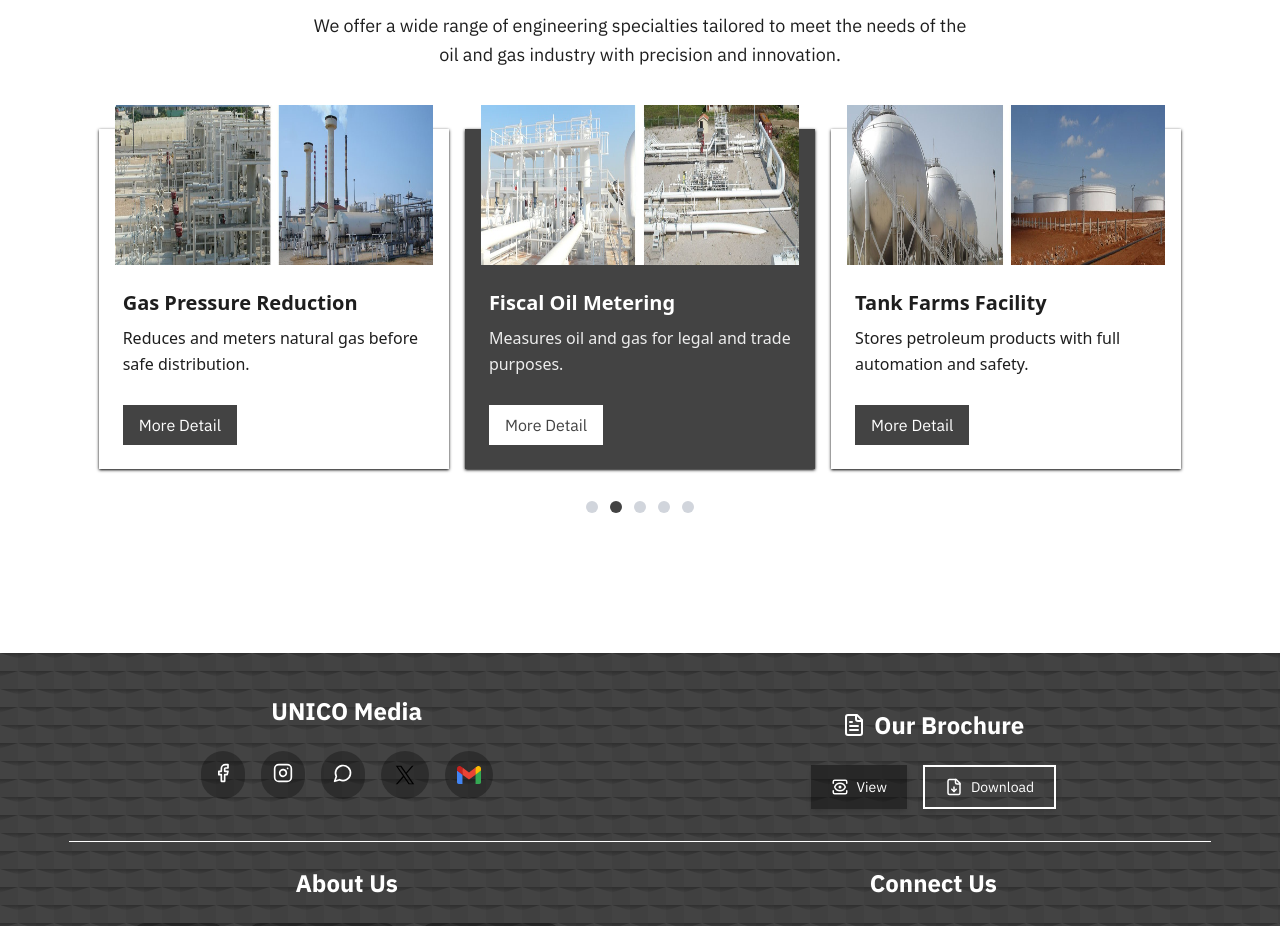
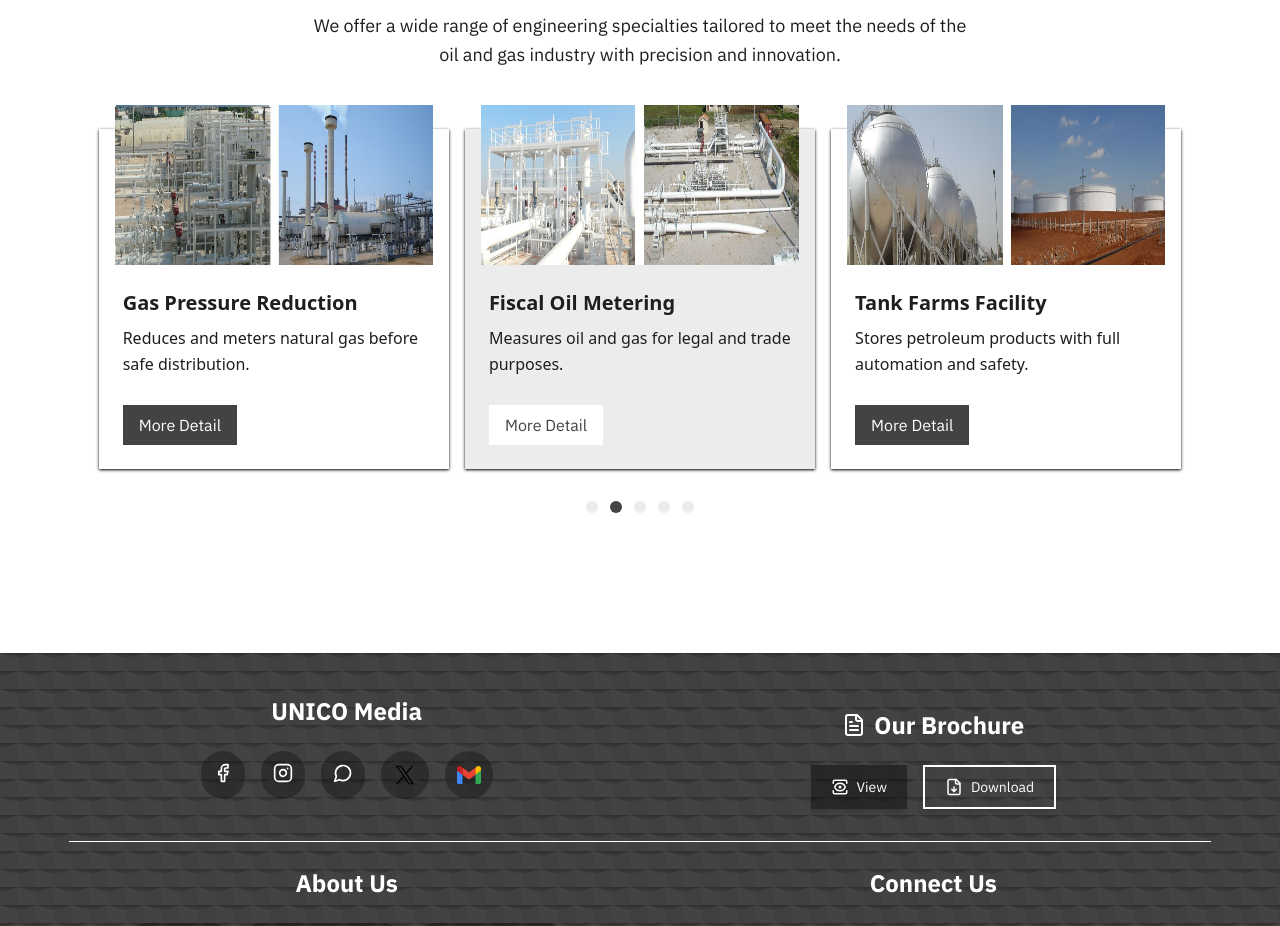
Before and after one commit to fatma-mohamed99/petroleum, a Next.js app: page / in a window 1280 px wide. Shown: the part 3060-3986 px from the top of the page. Built offline with nearby package versions, Linux system fonts and the light colour scheme.

Commit message:
spcialties card

```diff
--- a/src/components/home-component/specialties-section/Specialties.tsx
+++ b/src/components/home-component/specialties-section/Specialties.tsx
@@ -9,9 +9,8 @@ function Specialties() {
 
   const totalCards = specialties.length;
 
-
-
-  const [cardsToShow, setCardsToShow] = useState(3);
+  // Always start with one card by default
+  const [cardsToShow, setCardsToShow] = useState(1);
 
   useEffect(() => {
     const handleResize = () => {
@@ -19,8 +18,10 @@ function Specialties() {
 
       if (width >= 1280) {
         setCardsToShow(3);
-      } else if (width >= 768) {
+      } else if (width >= 1024) {
         setCardsToShow(2);
+      } else if (width <= 1024) {
+        setCardsToShow(1);
       } else {
         setCardsToShow(1);
       }
@@ -31,10 +32,6 @@ function Specialties() {
 
     return () => window.removeEventListener("resize", handleResize);
   }, []);
-
-
-
-
 
   const getVisibleSpecialties = () => {
     const visible = [];
@@ -56,7 +53,7 @@ function Specialties() {
   };
 
   useEffect(() => {
-    let interval: ReturnType<typeof setInterval> | undefined;
+    let interval: any;
     if (isAutoplay) {
       interval = setInterval(() => {
         nextSlide();
@@ -70,13 +67,14 @@ function Specialties() {
 
   return (
     <div className="py-10">
-      <p className="text-header-lg  w-full text-center font-medium flex items-center justify-center">
+      <p className="text-header-lg w-full text-center font-medium flex items-center justify-center">
         Our Specialties
       </p>
 
-      <p className="text-desc-lg leading-relaxed text-center mb-15 mt-5 max-w-2xl mx-auto  font-normal text-textColor">
+      <p className="text-desc-lg leading-relaxed text-center mb-15 mt-5 max-w-2xl mx-auto font-normal text-textColor">
         We offer a wide range of engineering specialties tailored to meet the needs of the oil and gas industry with precision and innovation.
       </p>
+
       <div
         className="relative w-full max-w-6xl mx-auto"
         onMouseEnter={handleMouseEnter}
@@ -88,11 +86,11 @@ function Specialties() {
               {getVisibleSpecialties().map((specialty, idx) => (
                 <div
                   key={`${specialty.title}-${idx}`}
-                  className="md:w-[40%] xl:w-1/3 sm:w-2/3 w-[95%] flex-shrink-0 flex flex-col"
+                  className="w-[95] sm:w-[95] md:w-2/3 lg:w-1/3 xl:w-1/3 flex-shrink-0 flex flex-col"
                 >
                   <SpecialtyCard
                     cardData={specialty}
-                    isMiddle={idx === 1}
+                    isMiddle={cardsToShow === 1 || (cardsToShow === 3 && idx === 1)}
                   />
                 </div>
               ))}
@@ -105,7 +103,7 @@ function Specialties() {
             <button
               key={index}
               onClick={() => goToCard(index)}
-              className={`w-3 h-3 rounded-full transition-colors ${index === currentIndex ? "bg-main" : "bg-gray-300"
+              className={`w-3 h-3 rounded-full transition-colors ${index === currentIndex ? "bg-main" : "bg-main/10"
                 }`}
               aria-label={`View ${specialty.title}`}
             />
--- a/src/components/home-component/specialties-section/SpecialtyCard.tsx
+++ b/src/components/home-component/specialties-section/SpecialtyCard.tsx
@@ -13,7 +13,7 @@ function SpecialtyCard({ cardData, isMiddle = false }: { cardData: SpecialtyCard
         justify-between
         flex-col
         bg-clip-border
-        ${isMiddle ? 'bg-main text-white' : 'text-textColor'}
+        ${isMiddle ? 'bg-main/10 text-textColor' : 'text-textColor'}
         hover:-translate-y-1 transition-all
         shadow-sm shadow-textColor`}
     >
@@ -37,13 +37,13 @@ function SpecialtyCard({ cardData, isMiddle = false }: { cardData: SpecialtyCard
           className={`mb-2 break-words block font-sans text-xl
           text-nowrap
           font-semibold leading-snug tracking-normal
-          ${isMiddle ? 'text-white' : 'text-blue-gray-900'} antialiased`}
+          antialiased`}
         >
           {title}
         </h5>
         <p
           className={`block font-sans text-base
-          font-light leading-relaxed ${isMiddle ? 'text-white/90' : 'text-inherit'} antialiased`}
+          font-light leading-relaxed  antialiased`}
         >
           {shortDescription}
         </p>
```
